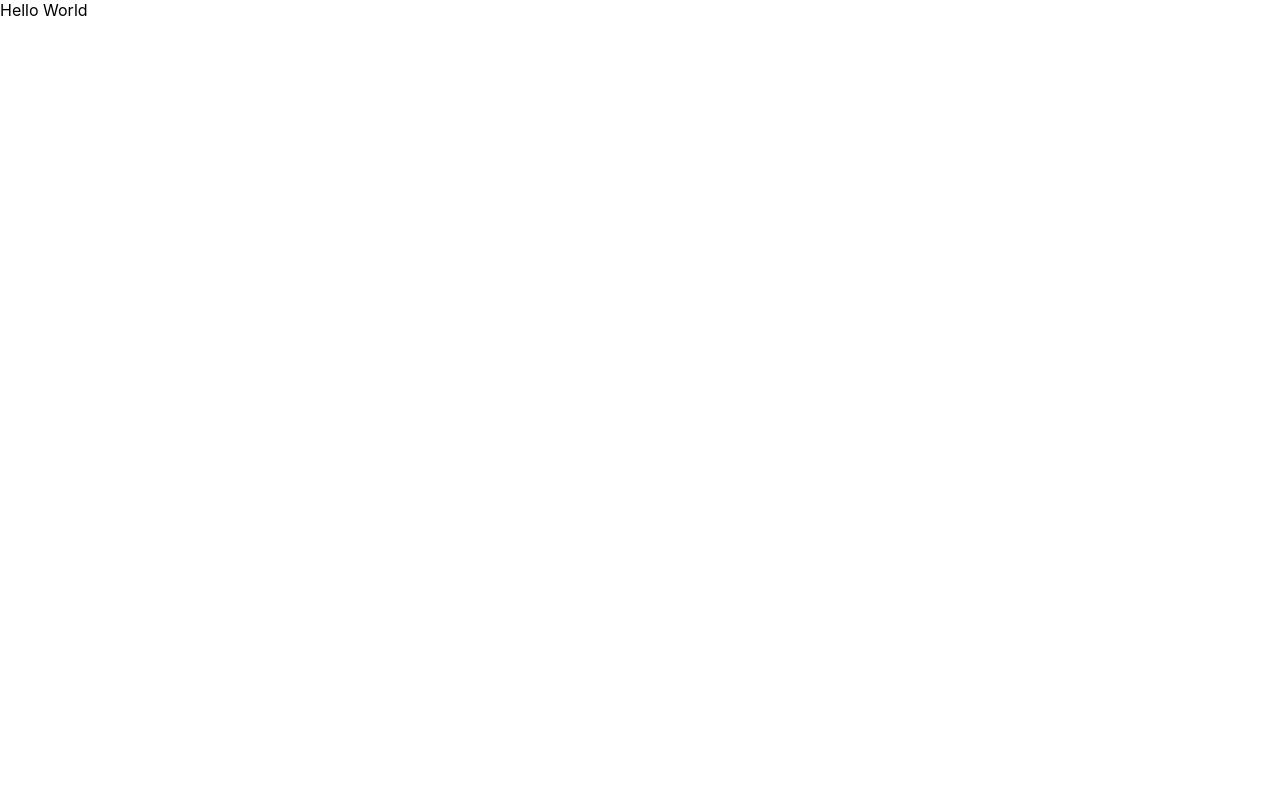
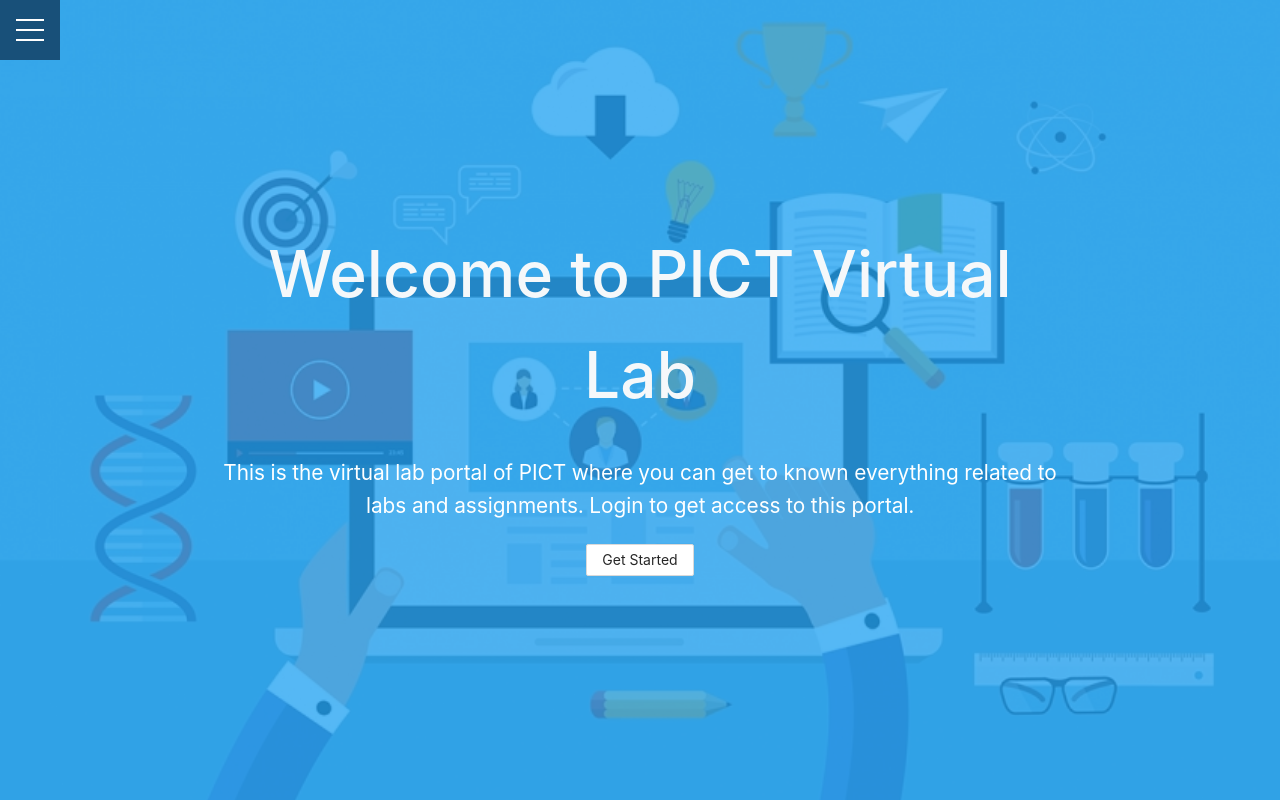
Before and after one commit to Mini-Projects-Group/Virtual-Lab, a React (Create React App) app: page / in a window 1280 px wide. Built offline with nearby package versions, Linux system fonts and the light colour scheme.

Commit message:
Landing Page Done

```diff
--- /dev/null
+++ b/craco.config.js
@@ -0,0 +1,20 @@
+const CracoLessPlugin = require("craco-less");
+
+module.exports = {
+  plugins: [
+    {
+      plugin: CracoLessPlugin,
+      options: {
+        lessLoaderOptions: {
+          lessOptions: {
+            modifyVars: {
+              "@primary-color": "#1DA1F2",
+              "@default-color": "#134166d9",
+            },
+            javascriptEnabled: true,
+          },
+        },
+      },
+    },
+  ],
+};
--- /dev/null
+++ b/src/App.less
@@ -0,0 +1 @@
+@import "~antd/dist/antd.less";
--- a/src/App.tsx
+++ b/src/App.tsx
@@ -1,7 +1,20 @@
-import React from "react";
+import { BrowserRouter as Router, Switch } from "react-router-dom";
+import Landing from "./components/Landing/Landing";
+import PrivateRoute from "./reusables/routes/PrivateRoute";
+import PublicRoute from "./reusables/routes/PublicRoute";
 
 function App() {
-  return <div className="App">Hello World</div>;
+  return (
+    <Router>
+      <div className="App">
+        <Switch>
+          <PublicRoute exact path="/" component={Landing} />
+          <PublicRoute exact path="/login" component={() => <h1>Login</h1>} />
+          <PrivateRoute exact path="/auth" component={() => <h1>Auth</h1>} />
+        </Switch>
+      </div>
+    </Router>
+  );
 }
 
 export default App;
--- /dev/null
+++ b/src/components/Landing/Landing.module.css
@@ -0,0 +1,184 @@
+/* CORE STYLES */
+
+.container {
+  max-width: 960px;
+  margin: auto;
+  overflow: hidden;
+  padding: 0 3rem;
+}
+
+.showcase {
+  color: #fff;
+  height: 100vh;
+  position: relative;
+}
+
+.showcase:before {
+  content: "";
+  background: url("../../assets/images/background.jpg") no-repeat center
+    center/cover;
+  position: absolute;
+  top: 0;
+  left: 0;
+  width: 100%;
+  height: 100%;
+  z-index: -1;
+}
+
+.showcase .showcaseInner {
+  display: flex;
+  flex-direction: column;
+  align-items: center;
+  justify-content: center;
+  text-align: center;
+  height: 100%;
+}
+
+.showcase h1 {
+  font-size: 4rem;
+}
+
+.showcase p {
+  font-size: 1.3rem;
+}
+
+/* MENU STYLES */
+.menuWrap {
+  position: fixed;
+  top: 0;
+  left: 0;
+  z-index: 1;
+}
+
+.menuWrap .toggler {
+  position: absolute;
+  top: 0;
+  left: 0;
+  z-index: 2;
+  cursor: pointer;
+  width: 50px;
+  height: 50px;
+  opacity: 0;
+}
+
+.menuWrap .hamburger {
+  position: absolute;
+  top: 0;
+  left: 0;
+  z-index: 1;
+  width: 60px;
+  height: 60px;
+  padding: 1rem;
+  display: flex;
+  align-items: center;
+  justify-content: center;
+}
+
+/* Hamburger Line */
+.menuWrap .hamburger > div {
+  position: relative;
+  flex: none;
+  width: 100%;
+  height: 2px;
+  background: #fff;
+  display: flex;
+  align-items: center;
+  justify-content: center;
+  transition: all 0.4s ease;
+}
+
+/* Hamburger Lines - Top & Bottom */
+.menuWrap .hamburger > div::before,
+.menuWrap .hamburger > div::after {
+  content: "";
+  position: absolute;
+  z-index: 1;
+  top: -10px;
+  width: 100%;
+  height: 2px;
+  background: inherit;
+}
+
+/* Moves Line Down */
+.menuWrap .hamburger > div::after {
+  top: 10px;
+}
+
+/* Toggler Animation */
+.menuWrap .toggler:checked + .hamburger > div {
+  transform: rotate(135deg);
+}
+
+/* Turns Lines Into X */
+.menuWrap .toggler:checked + .hamburger > div:before,
+.menuWrap .toggler:checked + .hamburger > div:after {
+  top: 0;
+  transform: rotate(90deg);
+}
+
+/* Rotate On Hover When Checked */
+.menuWrap .toggler:checked:hover + .hamburger > div {
+  transform: rotate(225deg);
+}
+
+/* Show Menu */
+.menuWrap .toggler:checked ~ .menu {
+  visibility: visible;
+}
+
+.menuWrap .toggler:checked ~ .menu > div {
+  transform: scale(1);
+  transition-duration: 0.75s;
+}
+
+.menuWrap .toggler:checked ~ .menu > div > div {
+  opacity: 1;
+  transition: opacity 0.4s ease 0.4s;
+}
+
+.menuWrap .menu {
+  position: fixed;
+  top: 0;
+  left: 0;
+  width: 100%;
+  height: 100%;
+  visibility: hidden;
+  overflow: hidden;
+  display: flex;
+  align-items: center;
+  justify-content: center;
+}
+
+.menuWrap .menu > div {
+  background: #134166d9; /* OVERLAY_SECONDARY*/
+  border-radius: 50%;
+  width: 200vw;
+  height: 200vw;
+  display: flex;
+  flex: none;
+  align-items: center;
+  justify-content: center;
+  transform: scale(0);
+  transition: all 0.4s ease;
+}
+
+.menuWrap .menu > div > div {
+  text-align: center;
+  max-width: 90vw;
+  max-height: 100vh;
+  opacity: 0;
+  transition: opacity 0.4s ease;
+}
+
+.menuWrap .menu > div > div > ul > li {
+  list-style: none;
+  color: #fff;
+  font-size: 1.5rem;
+  padding: 1rem;
+}
+
+.menuWrap .menu > div > div > ul > li > a {
+  color: inherit;
+  text-decoration: none;
+  transition: color 0.4s ease;
+}
--- /dev/null
+++ b/src/components/Landing/Landing.tsx
@@ -0,0 +1,55 @@
+import { Button } from "antd";
+import { Link } from "react-router-dom";
+import { LIGHT2, OVERLAY, OVERLAY_SECONDARY } from "../../reusables/constants";
+import styles from "./Landing.module.css";
+const Landing = () => {
+  return (
+    <div>
+      <div className={styles.menuWrap}>
+        <input type="checkbox" className={styles.toggler} />
+        <div
+          className={styles.hamburger}
+          style={{ background: OVERLAY_SECONDARY }}
+        >
+          <div></div>
+        </div>
+        <div className={styles.menu}>
+          <div>
+            <div>
+              <ul>
+                <li>
+                  <Link to="/"> Home</Link>
+                </li>
+                <li>
+                  <Link to="/login">Get Started</Link>
+                </li>
+                <li>
+                  <Link to="/">Contact</Link>
+                </li>
+                <li>
+                  <Link to="/">FAQ</Link>
+                </li>
+              </ul>
+            </div>
+          </div>
+        </div>
+      </div>
+
+      <header className={styles.showcase} style={{ background: OVERLAY }}>
+        <div className={`${styles.container} ${styles.showcaseInner}`}>
+          <h1 style={{ color: LIGHT2 }}>Welcome to PICT Virtual Lab</h1>
+          <p>
+            This is the virtual lab portal of PICT where you can get to known
+            everything related to labs and assignments. Login to get access to
+            this portal.
+          </p>
+          <Link to="/login">
+            <Button type="default">Get Started</Button>
+          </Link>
+        </div>
+      </header>
+    </div>
+  );
+};
+
+export default Landing;
--- a/src/index.tsx
+++ b/src/index.tsx
@@ -1,6 +1,8 @@
 import React from "react";
 import ReactDOM from "react-dom";
 import "./index.css";
+import "antd/dist/antd.css";
+import "./App.less";
 import App from "./App";
 
 ReactDOM.render(
--- /dev/null
+++ b/src/reusables/constants/index.ts
@@ -0,0 +1,14 @@
+export const PRIMARY = "#1DA1F2";
+export const OVERLAY_SECONDARY = "#134166d9";
+
+export const BLACK = "#14171A";
+
+export const DARK1 = "#657786";
+export const DARK2 = "#AAB8C2";
+
+export const LIGHT1 = "#E1E8ED";
+export const LIGHT2 = "#F5F8FA";
+
+export const WHITE = "#FFFFFF";
+
+export const OVERLAY = "#1da1f2bf";
--- /dev/null
+++ b/src/reusables/routes/PrivateRoute.tsx
@@ -0,0 +1,20 @@
+import React from "react";
+
+import { Redirect, Route, RouteProps } from "react-router-dom";
+
+const PrivateRoute: React.FC<RouteProps> = ({
+  component: Component,
+  ...rest
+}) => {
+  const isAuthenticated = localStorage.getItem("token") ? true : false;
+  return (
+    <Route
+      {...rest}
+      render={(props) =>
+        isAuthenticated ? <Component {...props} /> : <Redirect to="/" />
+      }
+    />
+  );
+};
+
+export default PrivateRoute;
--- /dev/null
+++ b/src/reusables/routes/PublicRoute.tsx
@@ -0,0 +1,19 @@
+import React from "react";
+import { Redirect, Route, RouteProps } from "react-router-dom";
+
+const PublicRoute: React.FC<RouteProps> = ({
+  component: Component,
+  ...rest
+}) => {
+  const token = localStorage.getItem("token");
+  return (
+    <Route
+      {...rest}
+      render={(props) => {
+        return !token ? <Component {...props} /> : <Redirect to="/auth" />;
+      }}
+    />
+  );
+};
+
+export default PublicRoute;
```
Also changed, not shown: package.json (+12 -4 lines), src/assets/images/background.jpg (added), 1 other file (tests, documents, lock files or other folders).
